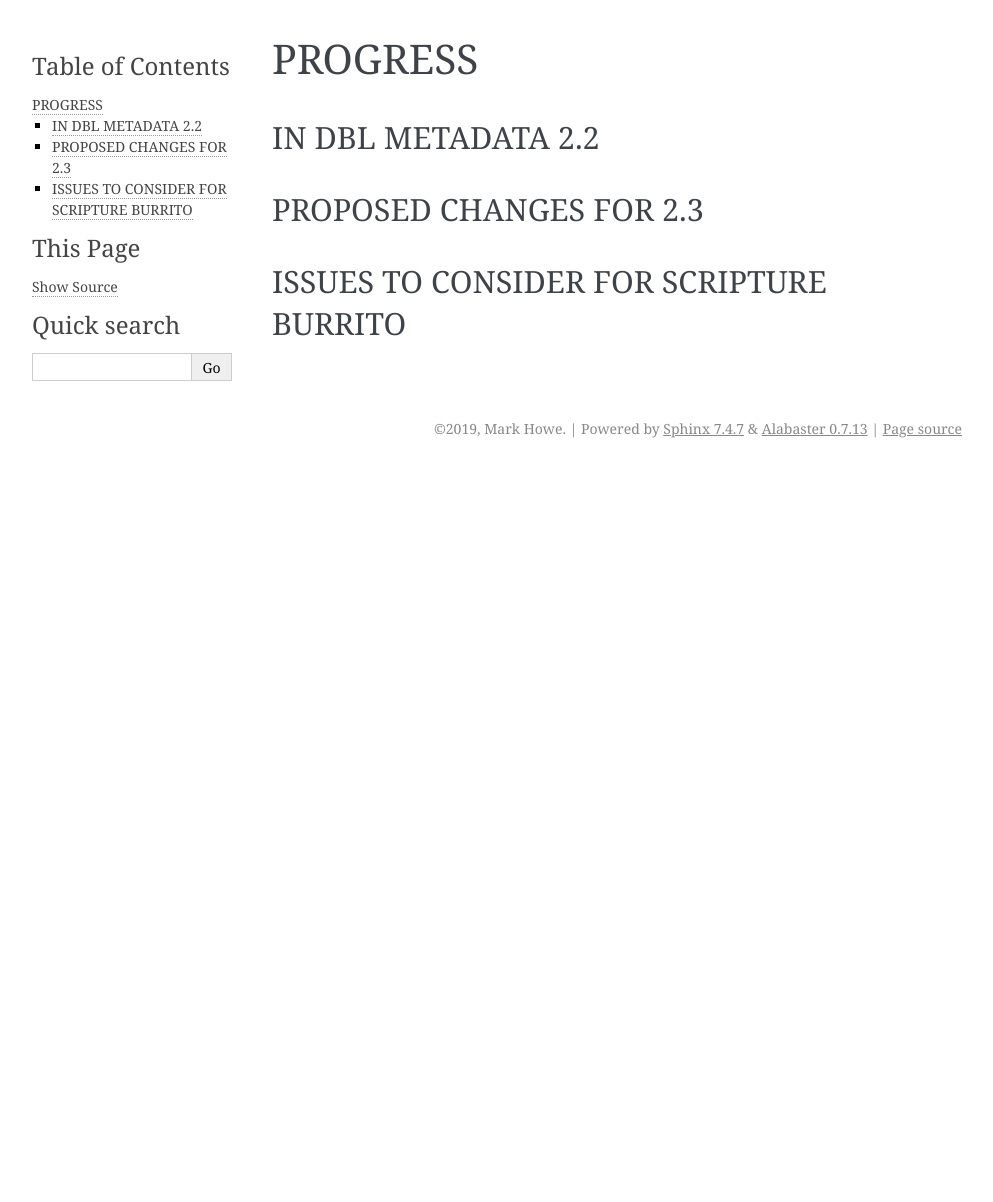
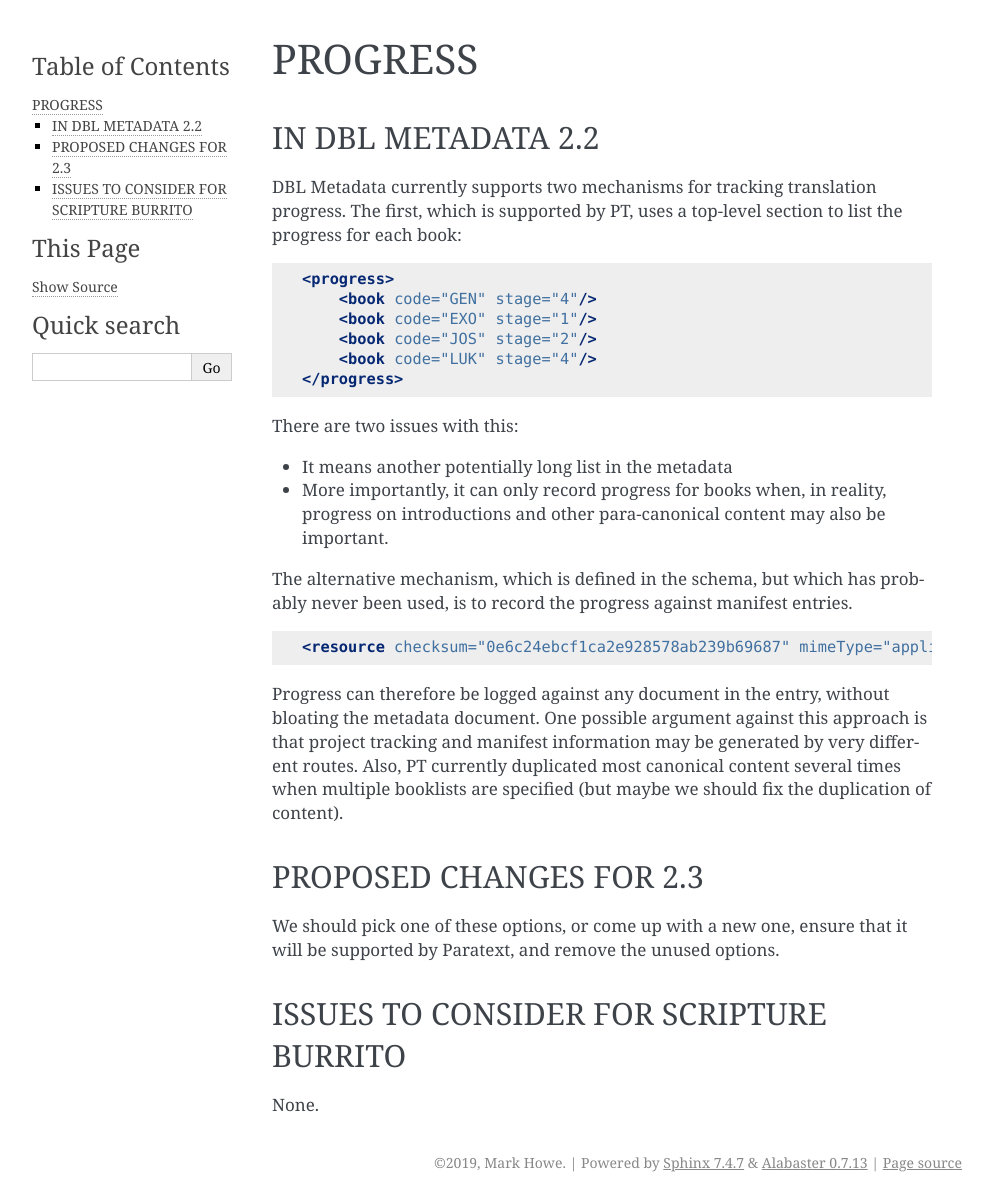
Before and after one commit to bible-technology/scripture-burrito, a Sphinx documentation site: the page built from proto_doc/dbl_2_3/briefing_papers/source/15_progress.rst, in a window 1280 px wide. Shown: the whole page, without its empty margins (148-1141 px from the left). Built offline with Sphinx 7.4.7, drawn with Linux system fonts in a browser that asks for light colours; before the commit the page ends 900 px from its top, so only the background shows below that.

Commit message:
Progress

```diff
--- a/proto_doc/dbl_2_3/briefing_papers/source/15_progress.rst
+++ b/proto_doc/dbl_2_3/briefing_papers/source/15_progress.rst
@@ -6,10 +6,41 @@ PROGRESS
 IN DBL METADATA 2.2
 *******************
 
+DBL Metadata currently supports two mechanisms for tracking translation progress. The first, which is supported by PT,
+uses a top-level section to list the progress for each book:
+
+.. code-block:: xml
+
+    <progress>
+        <book code="GEN" stage="4"/>
+        <book code="EXO" stage="1"/>
+        <book code="JOS" stage="2"/>
+        <book code="LUK" stage="4"/>
+    </progress>
+
+There are two issues with this:
+
+* It means another potentially long list in the metadata
+* More importantly, it can only record progress for books when, in reality, progress on introductions and other para-canonical content may also be important.
+
+The alternative mechanism, which is defined in the schema, but which has probably never been used, is to record the progress against manifest entries.
+
+.. code-block:: xml
+
+    <resource checksum="0e6c24ebcf1ca2e928578ab239b69687" mimeType="application/xml" size="296803" uri="release/USX_2/1CH.usx" progress=”37”/>
+
+Progress can therefore be logged against any document in the entry, without bloating the metadata document. One possible argument against this
+approach is that project tracking and manifest information may be generated by very different routes. Also, PT currently duplicated most
+canonical content several times when multiple booklists are specified (but maybe we should fix the duplication of content).
+
 ************************
 PROPOSED CHANGES FOR 2.3
 ************************
 
+We should pick one of these options, or come up with a new one, ensure that it will be supported by Paratext, and remove the unused options.
+
 ****************************************
 ISSUES TO CONSIDER FOR SCRIPTURE BURRITO
 ****************************************
+
+None.
```
Also changed, not shown: 1 other file.
